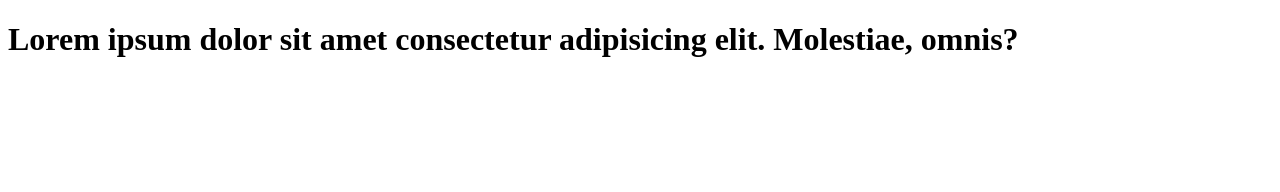
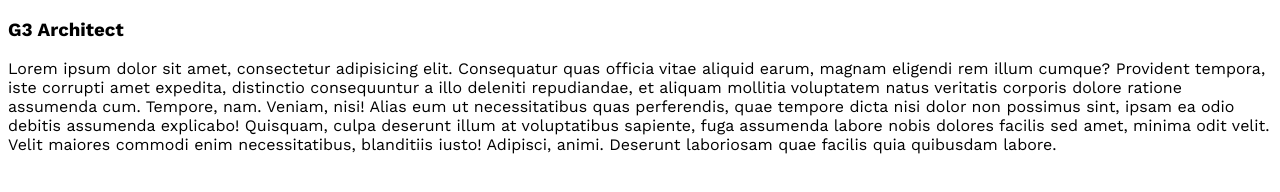
Before and after one commit to fozlerabbi0/g3-architects-responsive-web, a plain HTML site: page index.html in a window 1280 px wide. Drawn offline with nearby package versions, Linux system fonts and the light colour scheme.

Commit message:
added lorem

```diff
--- a/index.html
+++ b/index.html
@@ -6,7 +6,19 @@
     <title>g3 architects responsive web</title>
     <link rel="stylesheet" href="style.css">
 </head>
-<body>
-    <h1>Lorem ipsum dolor sit amet consectetur adipisicing elit. Molestiae, omnis?</h1>
+<body class="work-sans-font">
+    <header>
+        <nav class="navber">
+          <h3 class="brand">G3 Architect</h3>
+          <p>Lorem ipsum dolor sit amet, consectetur adipisicing elit. Consequatur quas officia vitae aliquid earum, magnam eligendi rem illum cumque? Provident tempora, iste corrupti amet expedita, distinctio consequuntur a illo deleniti repudiandae, et aliquam mollitia voluptatem natus veritatis corporis dolore ratione assumenda cum. Tempore, nam. Veniam, nisi! Alias eum ut necessitatibus quas perferendis, quae tempore dicta nisi dolor non possimus sint, ipsam ea odio debitis assumenda explicabo! Quisquam, culpa deserunt illum at voluptatibus sapiente, fuga assumenda labore nobis dolores facilis sed amet, minima odit velit. Velit maiores commodi enim necessitatibus, blanditiis iusto! Adipisci, animi. Deserunt laboriosam quae facilis quia quibusdam labore.</p>
+        </nav>
+
+    </header>
+    <main>
+
+    </main>
+    <footer>
+
+    </footer>
 </body>
 </html>
--- a/style.css
+++ b/style.css
@@ -0,0 +1,10 @@
+
+@import url('https://fonts.googleapis.com/css2?family=Work+Sans:ital,wght@0,100..900;1,100..900&display=swap');
+
+
+.work-sans-font {
+  font-family: "Work Sans", sans-serif;
+  font-optical-sizing: auto;
+  font-weight: 400;
+  font-style: normal;
+}
```
